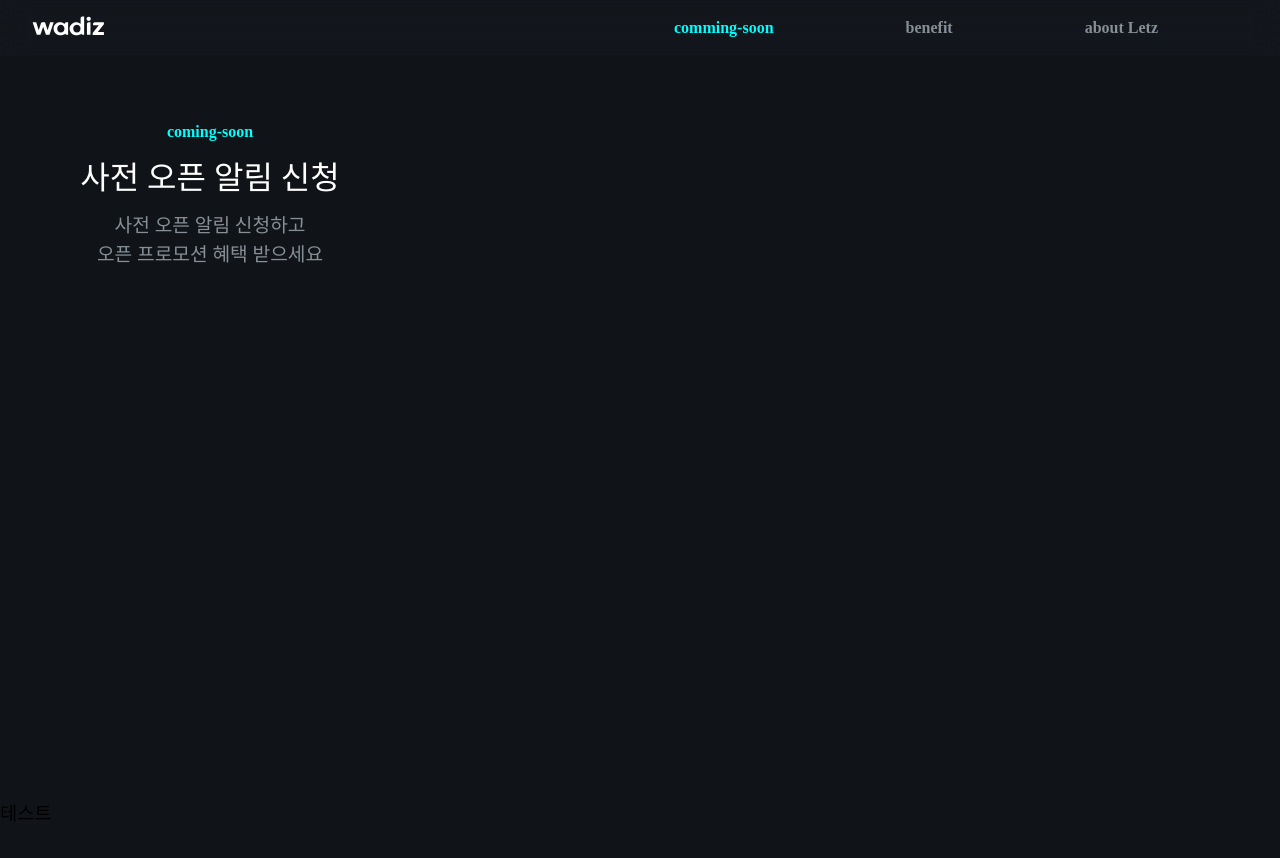
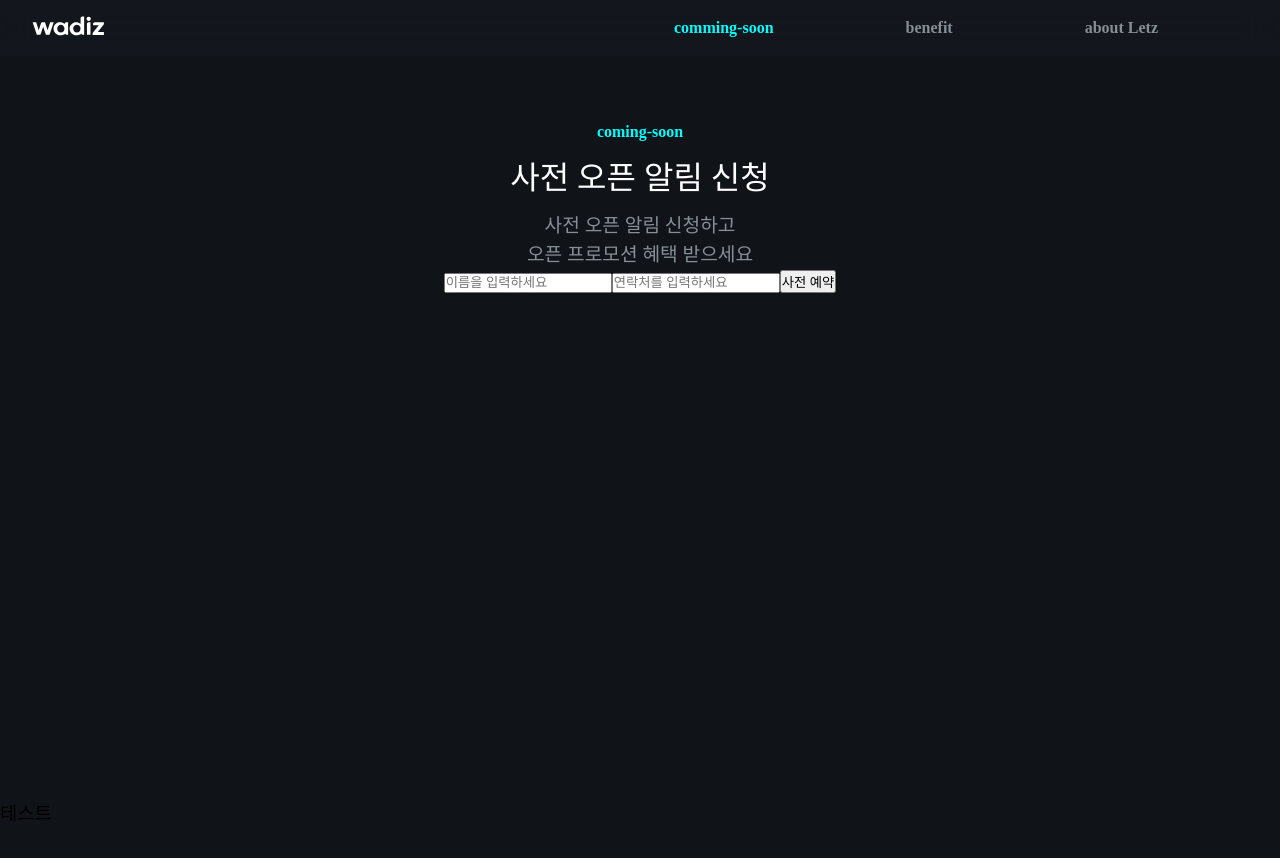
Before and after one commit to Doseung-Yang/letz.event, a Next.js app: page / in a window 1280 px wide. Shown: the top 858 px of the page. Built offline with nearby package versions, Linux system fonts and the light colour scheme; a small style sheet from the web is missing; a web font is replaced by a local one.

Commit message:
google sheets 연동 작업 ing

```diff
--- a/package.json
+++ b/package.json
@@ -10,6 +10,8 @@
   },
   "dependencies": {
     "@studio-freight/lenis": "^1.0.34",
+    "google-auth-library": "^9.5.0",
+    "google-spreadsheet": "^4.1.1",
     "gsap": "^3.12.5",
     "next": "13.4.12",
     "react": "18.2.0",
--- a/src/assets/scss/section/_intro.scss
+++ b/src/assets/scss/section/_intro.scss
@@ -8,6 +8,7 @@
     display: flex;
     justify-content: space-between;
     padding: 120px 0px;
+    justify-content: center;
 
     @media (max-width: 800px){
         justify-content: center;
--- a/src/components/Intro.jsx
+++ b/src/components/Intro.jsx
@@ -1,6 +1,7 @@
 import React from "react";
 import Image from "next/image";
 import { introText } from "@/constants";
+import RegisterForm from "@/components/RegisterForm";
 
 const Intro = () => {
     return (
@@ -14,8 +15,8 @@ const Intro = () => {
                             <h1>{intro.subtitle}</h1>
                              <p style={{ whiteSpace: 'pre-line' }}>{intro.subbtitle}</p>
                         </div>
-
                         ))}
+                        <RegisterForm />
                 </div>
             </div>
         </section>
--- /dev/null
+++ b/src/components/RegisterForm.jsx
@@ -0,0 +1,48 @@
+import React, { useState } from 'react';
+
+const RegisterForm = () => {
+    const [name, setName] = useState("");
+    const [contact, setContact] = useState("");
+
+    const handleSubmit = async (e) => {
+        e.preventDefault();
+
+        const res = await fetch('/api/Spreadsheet', {
+            method: 'POST',
+            headers: {
+                'Content-Type': 'application/json',
+            },
+            body: JSON.stringify({ name, contact }),
+        });
+
+        const data = await res.json();
+
+        if (!res.ok) {
+            console.error(data);
+            return;
+        }
+
+        setName("");
+        setContact("");
+    };
+
+    return (
+        <form onSubmit={handleSubmit}>
+            <input
+                type="text"
+                value={name}
+                onChange={e => setName(e.target.value)}
+                placeholder="이름을 입력하세요"
+            />
+            <input
+                type="text"
+                value={contact}
+                onChange={e => setContact(e.target.value)}
+                placeholder="연락처를 입력하세요"
+            />
+            <button type="submit">사전 예약</button>
+        </form>
+    );
+};
+
+export default RegisterForm;
--- /dev/null
+++ b/src/pages/api/Spreadsheet.js
@@ -0,0 +1,39 @@
+import { GoogleSpreadsheet } from 'google-spreadsheet';
+
+export default async function handler(req, res) {
+    if (req.method !== 'POST') {
+        return res.status(405).json({message: '허용되지 않는 메서드입니다.'});
+    }
+
+    const { name, contact } = req.body;
+
+    try {
+        const doc = new GoogleSpreadsheet(process.env.SPREADSHEET_ID);
+
+        await doc.useServiceAccountAuth({
+            client_email: process.env.CLIENT_EMAIL,
+            private_key: process.env.PRIVATE_KEY.replace(/\\n/g, '\n'),
+        });
+
+        await doc.loadInfo();
+
+        let sheet = doc.sheetsByTitle["유저등록정보"];
+        if (!sheet) {
+            sheet = await doc.addSheet({ headerValues: ['Name', 'Contact'], title: '유저등록정보' });
+        }
+
+        const rows = await sheet.getRows();
+        const isRegistered = rows.some(row => row['Name'] === name && row['Contact'] === contact);
+
+        if (isRegistered) {
+            return res.status(400).json({ message: '이미 등록된 사용자입니다.' });
+        }
+
+        await sheet.addRow({ Name: name, Contact: contact });
+
+        return res.status(200).json({ message: '성공적으로 등록되었습니다!' });
+    } catch (error) {
+        console.error('Google Spreadsheet Error: ', error);
+        return res.status(500).json({ message: '내부 서버 오류가 발생했습니다.' });
+    }
+}
```
Also changed, not shown: src/pages/api/vue.json (added, +13 -0 lines), 2 other files (tests, documents, lock files or other folders).
